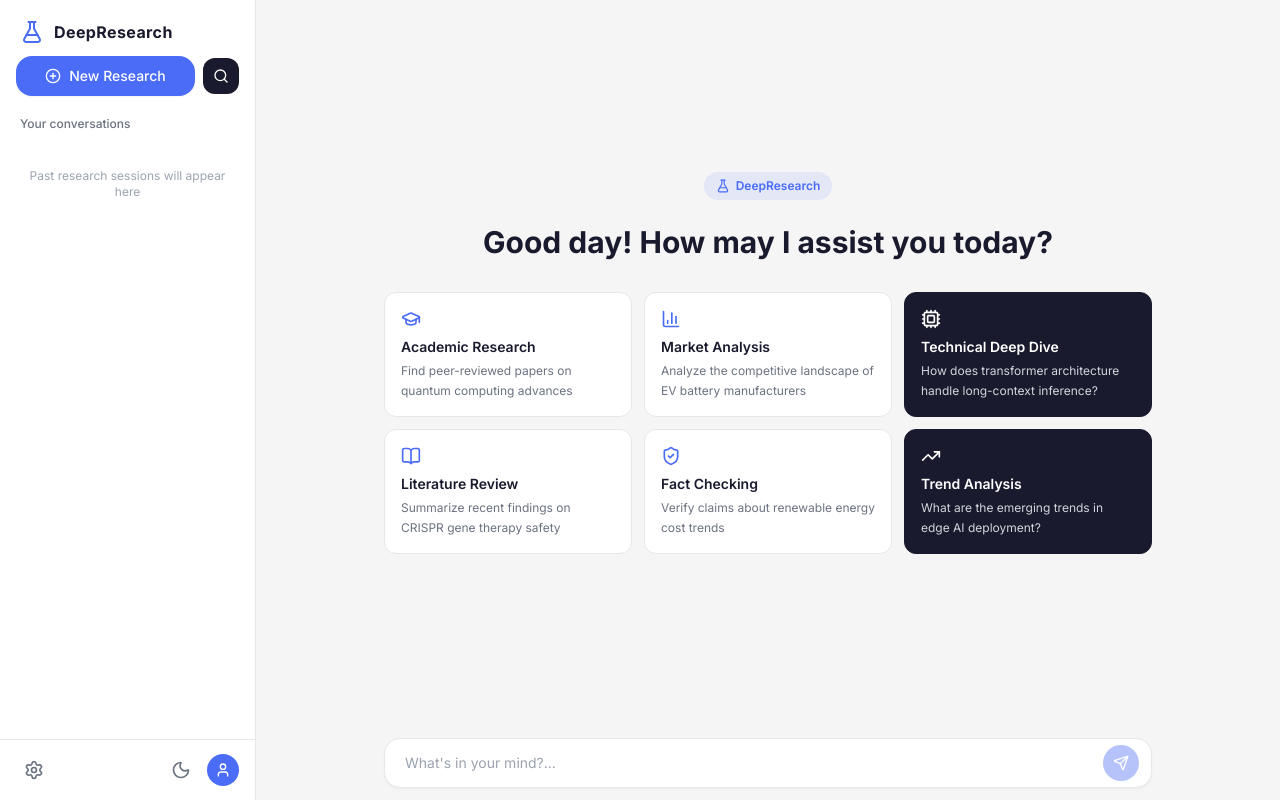
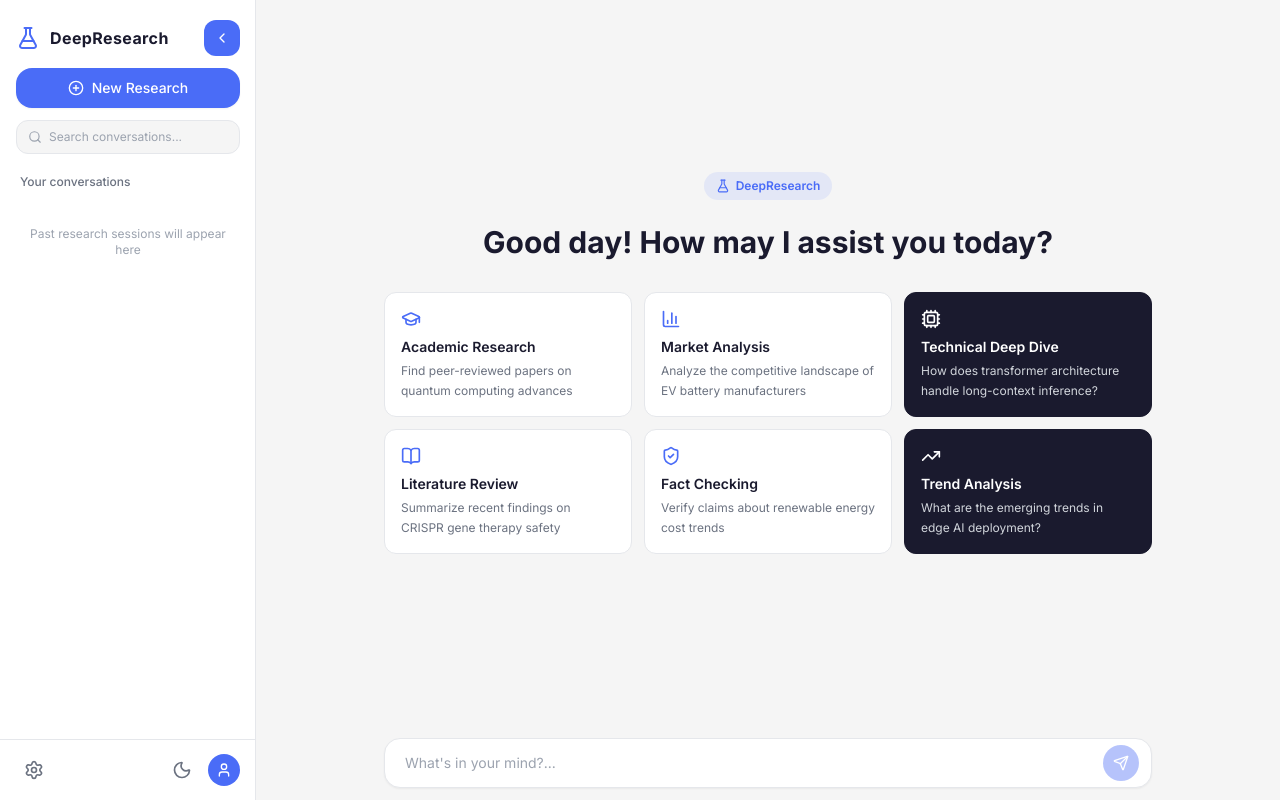
Before and after one commit to batubiber/deep-research, a React (Vite) app in the folder frontend/: page / in a window 1280 px wide. Built offline with nearby package versions, Linux system fonts and the light colour scheme.

Commit message:
UI updates

```diff
--- a/frontend/src/App.tsx
+++ b/frontend/src/App.tsx
@@ -1,8 +1,10 @@
+import { useState } from 'react'
 import { Sidebar } from './components/Sidebar'
 import { ChatArea } from './components/ChatArea'
 import { useResearch } from './hooks/useResearch'
 
 export default function App() {
+  const [sidebarOpen, setSidebarOpen] = useState(true)
   const {
     researchState,
     messages,
@@ -24,6 +26,8 @@ export default function App() {
         onSelect={loadSession}
         onNew={newResearch}
         onDelete={deleteSession}
+        isOpen={sidebarOpen}
+        onToggle={() => setSidebarOpen(prev => !prev)}
       />
       <ChatArea
         messages={messages}
--- a/frontend/src/components/Sidebar.tsx
+++ b/frontend/src/components/Sidebar.tsx
@@ -1,6 +1,6 @@
-import { useState, useRef, useEffect, useLayoutEffect } from 'react'
+import { useState, useRef, useLayoutEffect } from 'react'
 import { animate, stagger } from 'animejs'
-import { PlusCircle, Search, Clock, Trash2, Settings, User, FlaskConical, AlertTriangle, X } from 'lucide-react'
+import { PlusCircle, Search, Clock, Trash2, Settings, User, FlaskConical, AlertTriangle, X, ChevronLeft, ChevronRight } from 'lucide-react'
 import { ThemeToggle } from './ThemeToggle'
 import type { ResearchSession } from '../types'
 
@@ -10,6 +10,8 @@ interface Props {
   onSelect: (session: ResearchSession) => void
   onNew: () => void
   onDelete: (id: string) => void
+  isOpen: boolean
+  onToggle: () => void
 }
 
 function getTimeGroup(ts: number): string {
@@ -96,11 +98,9 @@ function DeleteModal({ query, onConfirm, onCancel }: { query: string; onConfirm:
   )
 }
 
-export function Sidebar({ history, activeId, onSelect, onNew, onDelete }: Props) {
+export function Sidebar({ history, activeId, onSelect, onNew, onDelete, isOpen, onToggle }: Props) {
   const [deleteTarget, setDeleteTarget] = useState<{ id: string; query: string } | null>(null)
-  const [searchOpen, setSearchOpen] = useState(false)
   const [searchQuery, setSearchQuery] = useState('')
-  const searchInputRef = useRef<HTMLInputElement>(null)
   const sidebarRef = useRef<HTMLDivElement>(null)
   const animatedOnce = useRef(false)
 
@@ -108,10 +108,6 @@ export function Sidebar({ history, activeId, onSelect, onNew, onDelete }: Props)
     ? history.filter(s => s.query.toLowerCase().includes(searchQuery.toLowerCase()))
     : history
   const grouped = groupByTime(filtered)
-
-  useEffect(() => {
-    if (searchOpen) searchInputRef.current?.focus()
-  }, [searchOpen])
 
   // Sidebar entrance animation (once)
   useLayoutEffect(() => {
@@ -147,45 +143,84 @@ export function Sidebar({ history, activeId, onSelect, onNew, onDelete }: Props)
 
   return (
     <>
-      <div ref={sidebarRef} className="w-64 flex-shrink-0 border-r border-[#E5E7EB] dark:border-[#30363d] bg-white dark:bg-[#0d1117] flex flex-col overflow-hidden">
+      <div
+        ref={sidebarRef}
+        className={`flex-shrink-0 border-r border-[#E5E7EB] dark:border-[#30363d] bg-white dark:bg-[#0d1117] flex flex-col overflow-hidden transition-all duration-300 ease-in-out ${
+          isOpen ? 'w-64' : 'w-14'
+        }`}
+      >
+        {/* Collapsed icon strip */}
+        {!isOpen && (
+          <div className="w-14 flex flex-col items-center flex-1 py-3 gap-1">
+            <div className="p-2.5 mb-1">
+              <FlaskConical className="w-5 h-5 text-[#4A6CF7]" />
+            </div>
+            <button
+              onClick={onToggle}
+              className="p-2.5 rounded-xl hover:bg-[#F0F4F8] dark:hover:bg-[#21262d] text-[#6B7280] dark:text-[#8b949e] transition-colors"
+              title="Open sidebar"
+            >
+              <ChevronRight className="w-5 h-5" />
+            </button>
+            <button
+              onClick={onNew}
+              className="p-2.5 rounded-xl bg-[#4A6CF7] hover:bg-[#3B5DE7] text-white transition-colors shadow-sm"
+              title="New Research"
+            >
+              <PlusCircle className="w-5 h-5" />
+            </button>
+            <div className="flex-1" />
+
+            <div className="w-6 border-t border-[#E5E7EB] dark:border-[#30363d]" />
+
+            <button className="p-2.5 rounded-xl hover:bg-[#F0F4F8] dark:hover:bg-[#21262d] text-[#6B7280] dark:text-[#8b949e] transition-colors mt-1" title="Settings">
+              <Settings className="w-5 h-5" />
+            </button>
+            <ThemeToggle />
+            <div className="w-8 h-8 rounded-full bg-[#4A6CF7] flex items-center justify-center" title="Profile">
+              <User className="w-4 h-4 text-white" />
+            </div>
+          </div>
+        )}
+
+        {/* Full sidebar content */}
+        {isOpen && (
+        <div className="w-64 flex flex-col flex-1 overflow-hidden">
         {/* Branding */}
-        <div className="px-5 pt-5 pb-3">
-          <div data-anim="brand" className="flex items-center gap-2.5">
+        <div className="px-4 pt-5 pb-3">
+          <div data-anim="brand" className="flex items-center justify-between">
+            <div className="flex items-center gap-2.5">
               <FlaskConical className="w-6 h-6 text-[#4A6CF7]" />
               <span className="text-base font-bold text-[#1A1A2E] dark:text-[#e6edf3] tracking-wide">
                 DeepResearch
               </span>
             </div>
+            <button
+              onClick={onToggle}
+              className="p-2.5 rounded-xl bg-[#4A6CF7] hover:bg-[#3B5DE7] text-white transition-colors"
+              title="Close sidebar"
+            >
+              <ChevronLeft className="w-4 h-4" />
+            </button>
+          </div>
         </div>
 
-        {/* New Research + Search */}
-        <div data-anim="actions" className="px-4 pb-3 flex items-center gap-2">
+        {/* New Research */}
+        <div data-anim="actions" className="px-4 pb-3">
           <button
             onClick={onNew}
-            className="flex-1 flex items-center justify-center gap-2 px-4 py-2.5 rounded-2xl bg-[#4A6CF7] hover:bg-[#3B5DE7] text-white text-sm font-medium transition-colors shadow-sm"
+            className="w-full flex items-center justify-center gap-2 px-4 py-2.5 rounded-2xl bg-[#4A6CF7] hover:bg-[#3B5DE7] text-white text-sm font-medium transition-colors shadow-sm"
           >
             <PlusCircle className="w-4 h-4" />
             New Research
           </button>
-          <button
-            onClick={() => { setSearchOpen(prev => !prev); setSearchQuery('') }}
-            className={`p-2.5 rounded-xl transition-colors ${
-              searchOpen
-                ? 'bg-[#4A6CF7] text-white'
-                : 'bg-[#1A1A2E] dark:bg-[#21262d] text-white hover:bg-[#2a2a3e] dark:hover:bg-[#30363d]'
-            }`}
-          >
-            <Search className="w-4 h-4" />
-          </button>
         </div>
 
         {/* Search input */}
-        {searchOpen && (
         <div className="px-4 pb-3">
           <div className="relative">
             <Search className="absolute left-3 top-1/2 -translate-y-1/2 w-3.5 h-3.5 text-[#9CA3AF] dark:text-[#484f58]" />
             <input
-                ref={searchInputRef}
               value={searchQuery}
               onChange={e => setSearchQuery(e.target.value)}
               placeholder="Search conversations..."
@@ -201,7 +236,6 @@ export function Sidebar({ history, activeId, onSelect, onNew, onDelete }: Props)
             )}
           </div>
         </div>
-        )}
 
         {/* Section header */}
         <div className="px-5 pt-2 pb-1 flex items-center justify-between">
@@ -280,6 +314,8 @@ export function Sidebar({ history, activeId, onSelect, onNew, onDelete }: Props)
           </div>
         </div>
         </div>
+        )}
+      </div>
 
       {/* Delete confirmation modal */}
       {deleteTarget && (
```
Lines whose indentation alone changed are shown as unchanged.
